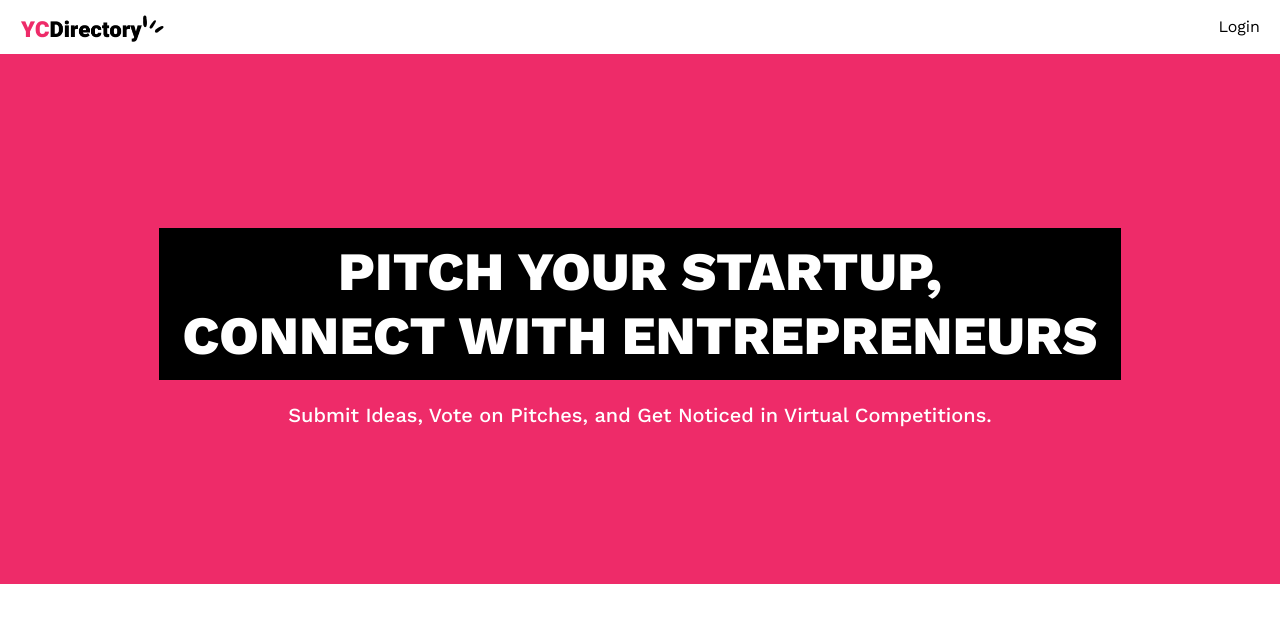
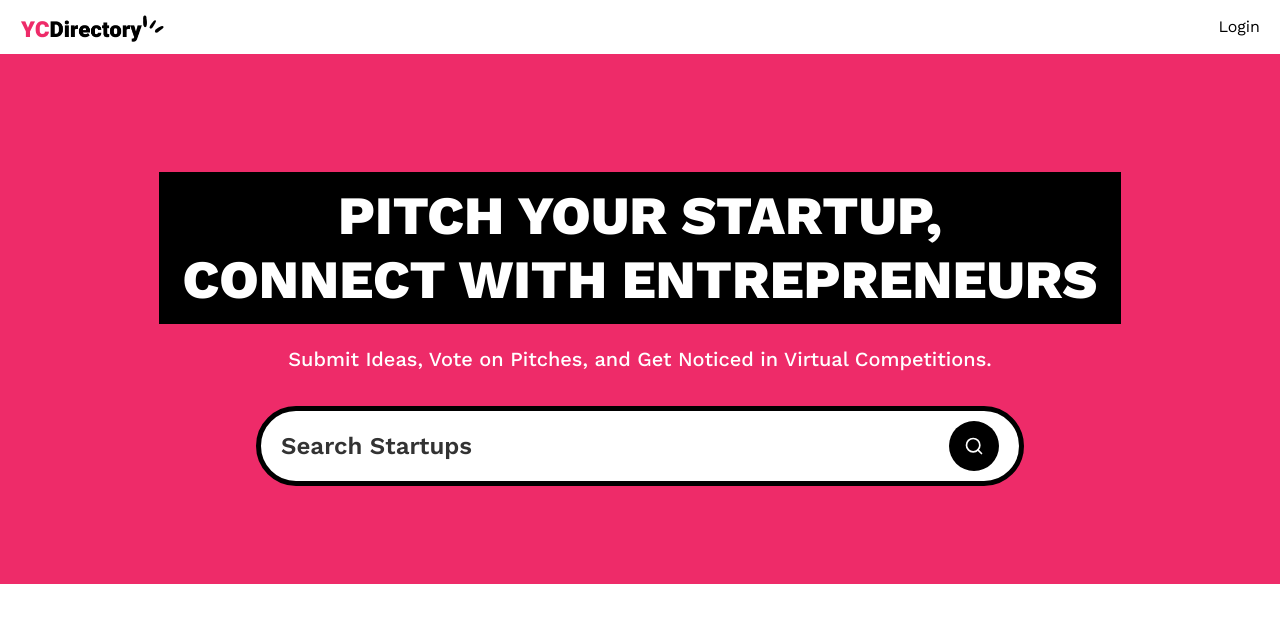
Before and after one commit to handa26/yc-directory, a Next.js app: page / in a window 1280 px wide. Shown: the top 622 px of the page. Built offline with nearby package versions, Linux system fonts and the light colour scheme; no server answers.

Commit message:
Add SearchForm and SearchFormReset components; update layout to include search functionality and refactor Navbar import path

```diff
--- a/app/(root)/layout.tsx
+++ b/app/(root)/layout.tsx
@@ -1,6 +1,6 @@
 import React from "react";
 
-import Navbar from "@/app/components/Navbar";
+import Navbar from "@/components/Navbar";
 
 export default function Layout({ children }: Readonly<{ children: React.ReactNode}>) {
   return (
--- a/app/(root)/page.tsx
+++ b/app/(root)/page.tsx
@@ -1,4 +1,10 @@
-export default function Home() {
+import SearchForm from "@/components/SearchForm";
+
+export default async function Home({ searchParams }: {
+  searchParams: Promise<{ query?: string }>;
+}) {
+  const query = (await searchParams).query;
+
   return (
     <>
       <section className="pink_container">
@@ -10,6 +16,8 @@
           Submit Ideas, Vote on Pitches, and Get Noticed in Virtual
           Competitions.
         </p>
+
+        <SearchForm query={query} />
       </section>
     </>
   );
--- /dev/null
+++ b/components/SearchForm.tsx
@@ -0,0 +1,30 @@
+import React from "react";
+import Form from "next/form";
+import { Search } from "lucide-react";
+
+import SearchFormReset from "@/components/SearchFormReset";
+
+const SearchForm = ({ query }: { query?: string}) => {
+  return (
+    <Form action="/" scroll={false} className="search-form">
+      <input
+        name="query"
+        defaultValue={query}
+        className="search-input"
+        placeholder="Search Startups"
+      />
+
+      <div className="flex gap-2">
+        {query && (
+          <SearchFormReset />
+        )}
+
+        <button type="submit" className="search-btn text-white">
+          <Search className="size-5" />
+        </button>
+      </div>
+    </Form>
+  );
+};
+
+export default SearchForm;
--- /dev/null
+++ b/components/SearchFormReset.tsx
@@ -0,0 +1,24 @@
+"use client";
+import React from "react";
+import Link from "next/link";
+import { X } from "lucide-react";
+
+const SearchFormReset = () => {
+  const reset = () => {
+    const form = document.querySelector(".search-form") as HTMLFormElement;
+
+    if (form) {
+      form.reset();
+    }
+  };
+
+  return (
+    <button type="reset" onClick={reset}>
+      <Link href="/" className="search-btn text-white">
+        <X className="size-5" />
+      </Link>
+    </button>
+  );
+};
+
+export default SearchFormReset;
--- /dev/null
+++ b/components/ui/button.tsx
@@ -0,0 +1,57 @@
+import * as React from "react"
+import { Slot } from "@radix-ui/react-slot"
+import { cva, type VariantProps } from "class-variance-authority"
+
+import { cn } from "@/lib/utils"
+
+const buttonVariants = cva(
+  "inline-flex items-center justify-center gap-2 whitespace-nowrap rounded-md text-sm font-medium transition-colors focus-visible:outline-none focus-visible:ring-1 focus-visible:ring-ring disabled:pointer-events-none disabled:opacity-50 [&_svg]:pointer-events-none [&_svg]:size-4 [&_svg]:shrink-0",
+  {
+    variants: {
+      variant: {
+        default:
+          "bg-primary text-primary-foreground shadow hover:bg-primary/90",
+        destructive:
+          "bg-destructive text-destructive-foreground shadow-sm hover:bg-destructive/90",
+        outline:
+          "border border-input bg-background shadow-sm hover:bg-accent hover:text-accent-foreground",
+        secondary:
+          "bg-secondary text-secondary-foreground shadow-sm hover:bg-secondary/80",
+        ghost: "hover:bg-accent hover:text-accent-foreground",
+        link: "text-primary underline-offset-4 hover:underline",
+      },
+      size: {
+        default: "h-9 px-4 py-2",
+        sm: "h-8 rounded-md px-3 text-xs",
+        lg: "h-10 rounded-md px-8",
+        icon: "h-9 w-9",
+      },
+    },
+    defaultVariants: {
+      variant: "default",
+      size: "default",
+    },
+  }
+)
+
+export interface ButtonProps
+  extends React.ButtonHTMLAttributes<HTMLButtonElement>,
+    VariantProps<typeof buttonVariants> {
+  asChild?: boolean
+}
+
+const Button = React.forwardRef<HTMLButtonElement, ButtonProps>(
+  ({ className, variant, size, asChild = false, ...props }, ref) => {
+    const Comp = asChild ? Slot : "button"
+    return (
+      <Comp
+        className={cn(buttonVariants({ variant, size, className }))}
+        ref={ref}
+        {...props}
+      />
+    )
+  }
+)
+Button.displayName = "Button"
+
+export { Button, buttonVariants }
--- a/package.json
+++ b/package.json
@@ -9,6 +9,7 @@
     "lint": "next lint"
   },
   "dependencies": {
+    "@radix-ui/react-slot": "^1.1.1",
     "@tailwindcss/typography": "^0.5.15",
     "class-variance-authority": "^0.7.1",
     "clsx": "^2.1.1",
```
Also changed, not shown: components/Navbar.tsx (renamed from app/components/Navbar.tsx), 1 other file (tests, documents, lock files or other folders).
